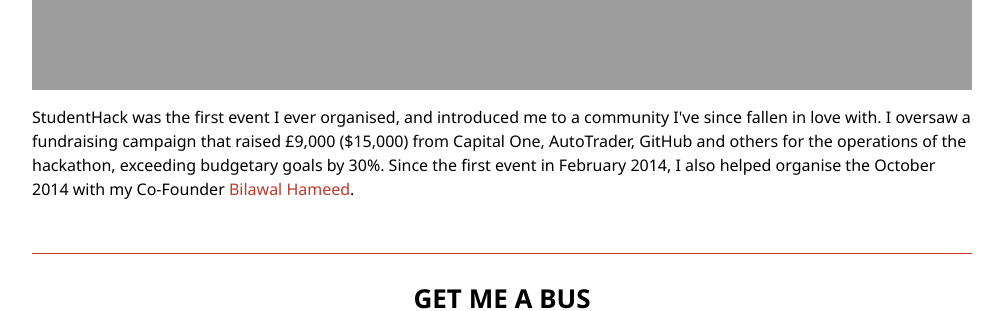
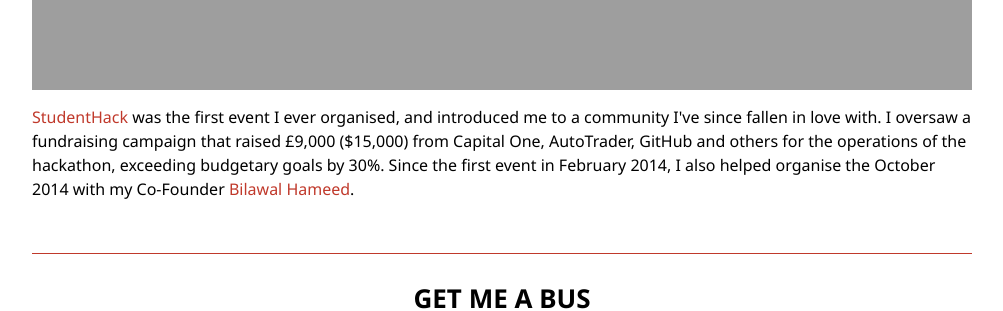
Before and after one commit to syeef/syeefkarim-2016-v0, a Jekyll site: the page built from portfolio/index.md, in a window 1280 px wide and 900 px high, scrolled down 3198 px. Shown: the part 154-465 px from the top of the window, without its empty margins (138-1141 px from the left). Built offline with Jekyll 4.4.1, drawn with Linux system fonts in a browser that asks for light colours; part of the change alters nothing that is shown.

```diff
--- a/portfolio/index.md
+++ b/portfolio/index.md
@@ -15,7 +15,7 @@ mlhImage: /images/posts/mlh.png
 mlhkBio: <p>I often found myself in situations where I would meet people who were really excited and motivated to play with and learn a new technology but couldn’t find any good resources to initially get started.</p> <p><a id="links" href='http://studentdev.io' target="_blank">StudentDev</a> is a small project I worked on to try to change this. It's a collection of resources to help someone learn a new technology, sharpen their design skills and even find a local meet up group.</p><p>Today it is open to anyone to contribute towards, and I'm always looking to expand the collection with newer and more relevant material.</p>
 
 studenthackImage: /images/posts/studenthack.png
-studenthackBio: <p>StudentHack was the first event I ever organised, and introduced me to a community I've since fallen in love with. I oversaw a fundraising campaign that raised £9,000 ($15,000) from Capital One, AutoTrader, GitHub and others for the operations of the hackathon, exceeding budgetary goals by 30%. Since the first event in February 2014, I also helped organise the October 2014 with my Co-Founder <a id="links" href='http://bilaw.al' target="_blank">Bilawal Hameed</a>.</p>
+studenthackBio: <p><a id="links" href='http://studenthack.com' target="_blank">StudentHack</a> was the first event I ever organised, and introduced me to a community I've since fallen in love with. I oversaw a fundraising campaign that raised £9,000 ($15,000) from Capital One, AutoTrader, GitHub and others for the operations of the hackathon, exceeding budgetary goals by 30%. Since the first event in February 2014, I also helped organise the October 2014 with my Co-Founder <a id="links" href='http://bilaw.al' target="_blank">Bilawal Hameed</a>.</p>
 
 getmeabusImage: /images/posts/getmeabus.png
 getmeabusBio: <p><a id="links" href='http://getmeabus.com' target="_blank">Get Me a Bus</a> was a project developed by <a id="links" href='http://danwilson.co' target="_blank">Danny Wilson</a> and myself. After using the bus for a while I became frustrated that I wasn't able to easily find out when the buses were departing. Of course this problem had already been solved by others but I found their solutions to be either poor and outdated, or I had to pay for an app that wouldn't even guarantee full coverage!</p> <p>This is where <a id="links" href='http://getmeabus.com' target="_blank">getmeabus.com</a> steps in. It simply locates you and plots all the nearby bus stops, then with a click of a bus stop it display the departure times. The service currently only supports the UK.</p>
```
